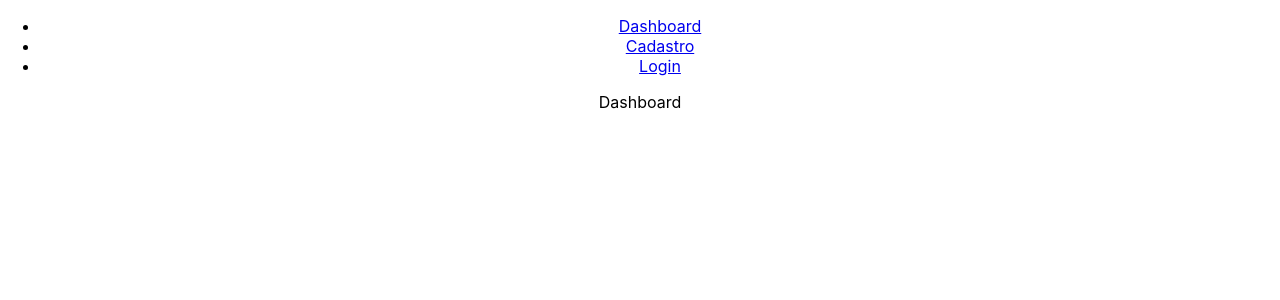
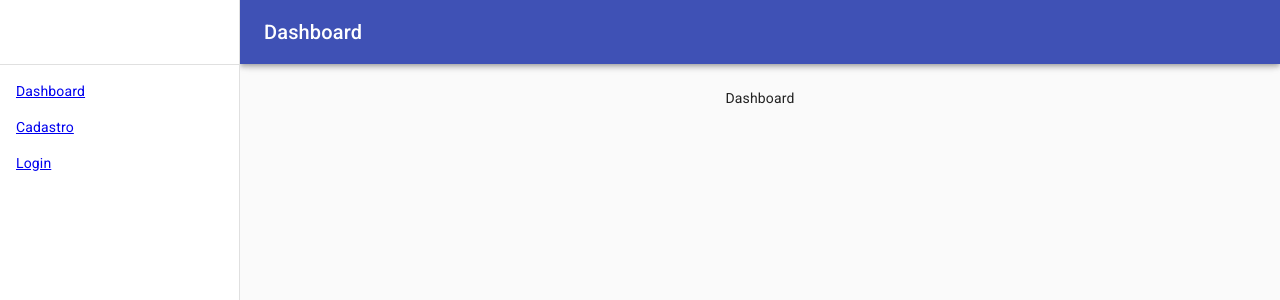
Before and after one commit to CaelumAulas/aceleratw-turma1-grupo1, a React (Create React App) app: page / in a window 1280 px wide. Shown: the top 300 px of the page. Built offline with nearby package versions, Linux system fonts and the light colour scheme.

Commit message:
refactor(app): add baseLayout in pages

```diff
--- a/src/containers/BaseLayout/BaseLayout.js
+++ b/src/containers/BaseLayout/BaseLayout.js
@@ -1,5 +1,8 @@
 import React from 'react'
 import PropTypes from 'prop-types'
+import {
+  Link
+} from "react-router-dom"
 
 import {
   AppBar,
@@ -65,19 +68,15 @@ const BaseLayout = (props) => {
       <div className={classes.toolbar} />
       <Divider />
       <List>
-        {['Inbox', 'Starred', 'Send email', 'Drafts'].map((text, index) => (
-          <ListItem button key={text}>
-           tudo bem
-          </ListItem>
-        ))}
-      </List>
-      <Divider />
-      <List>
-        {['All mail', 'Trash', 'Spam'].map((text, index) => (
-          <ListItem button key={text}>
-            oie
-          </ListItem>
-        ))}
+        <ListItem>
+          <Link to="/">Dashboard</Link>
+        </ListItem>
+        <ListItem>
+          <Link to="/signup">Cadastro</Link>
+        </ListItem>
+        <ListItem>
+          <Link to="/login">Login</Link>
+        </ListItem>
       </List>
     </div>
   )
@@ -99,7 +98,7 @@ const BaseLayout = (props) => {
             <MenuIcon />
           </IconButton>
           <Typography variant="h6" noWrap>
-            Responsive drawer
+            {props.pageName}
           </Typography>
         </Toolbar>
       </AppBar>
--- a/src/pages/App.js
+++ b/src/pages/App.js
@@ -16,21 +16,6 @@ const App = () => {
   return (
     <div className="App">
       <Router>
-        <div>
-          <nav>
-            <ul>
-              <li>
-                <Link to="/">Dashboard</Link>
-              </li>
-              <li>
-                <Link to="/signup">Cadastro</Link>
-              </li>
-              <li>
-                <Link to="/login">Login</Link>
-              </li>
-            </ul>
-          </nav>
-
         <Switch>
           <Route path="/signup">
             <SignUp />
@@ -42,7 +27,6 @@ const App = () => {
             <Dashboard />
           </Route>
         </Switch>
-        </div>
       </Router>
     </div>
   )
--- a/src/pages/Dashboard/Dashboard.js
+++ b/src/pages/Dashboard/Dashboard.js
@@ -1,9 +1,11 @@
 import React from 'react'
 
+import BaseLayout from '../../containers/BaseLayout/BaseLayout'
+
 const Dashboard = () => (
-    <div>
+    <BaseLayout pageName="Dashboard">
         Dashboard
-    </div>
+    </BaseLayout>
 )
 
 export default Dashboard
--- a/src/pages/Login/Login.js
+++ b/src/pages/Login/Login.js
@@ -1,9 +1,11 @@
 import React from 'react'
 
+import BaseLayout from '../../containers/BaseLayout/BaseLayout'
+
 const Login = () => (
-    <div>
+    <BaseLayout pageName="Login">
         Login
-    </div>
+    </BaseLayout>
 )
 
 export default Login
--- a/src/pages/SignUp/SignUp.js
+++ b/src/pages/SignUp/SignUp.js
@@ -1,9 +1,11 @@
 import React from 'react'
 
+import BaseLayout from '../../containers/BaseLayout/BaseLayout'
+
 const SignUp = () => (
-    <div>
-        Signup
-    </div>
+    <BaseLayout pageName="SignUp">
+        SignUp
+    </BaseLayout>
 )
 
 export default SignUp
```
Lines whose indentation alone changed are shown as unchanged.
